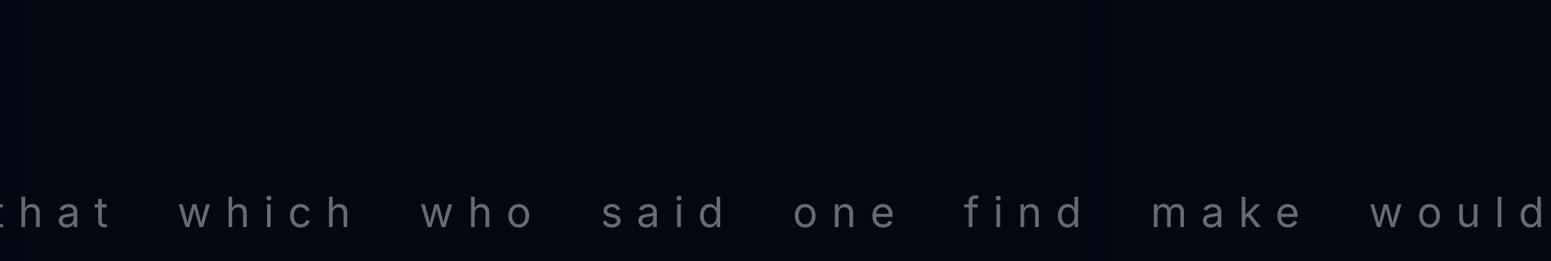
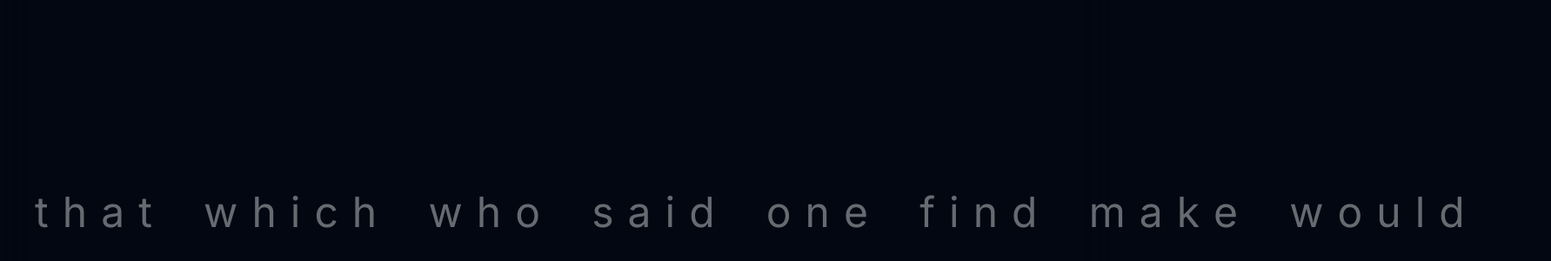
Before and after one commit to liquiFruit/liqui-type, a Next.js app: page / in a window 1280 px wide. Shown: the part 156-456 px from the top of the page at 87% size, 1783 px wide, since content can reach past the window. Built offline with nearby package versions, Linux system fonts and the light colour scheme.

Commit message:
style: off-center the cursor

```diff
--- a/src/app/page.tsx
+++ b/src/app/page.tsx
@@ -451,7 +451,11 @@ function Character({
 
   if (expected === " ")
     return (
-      <span className={`mx-[1ch] w-[0.1ch] ${current ? classNames : ""}`} />
+      <span
+        className={`ml-[0.33ch] mr-[1ch] w-[0.1ch] ${
+          current ? classNames : ""
+        }`}
+      />
     )
   else
     return (
```
